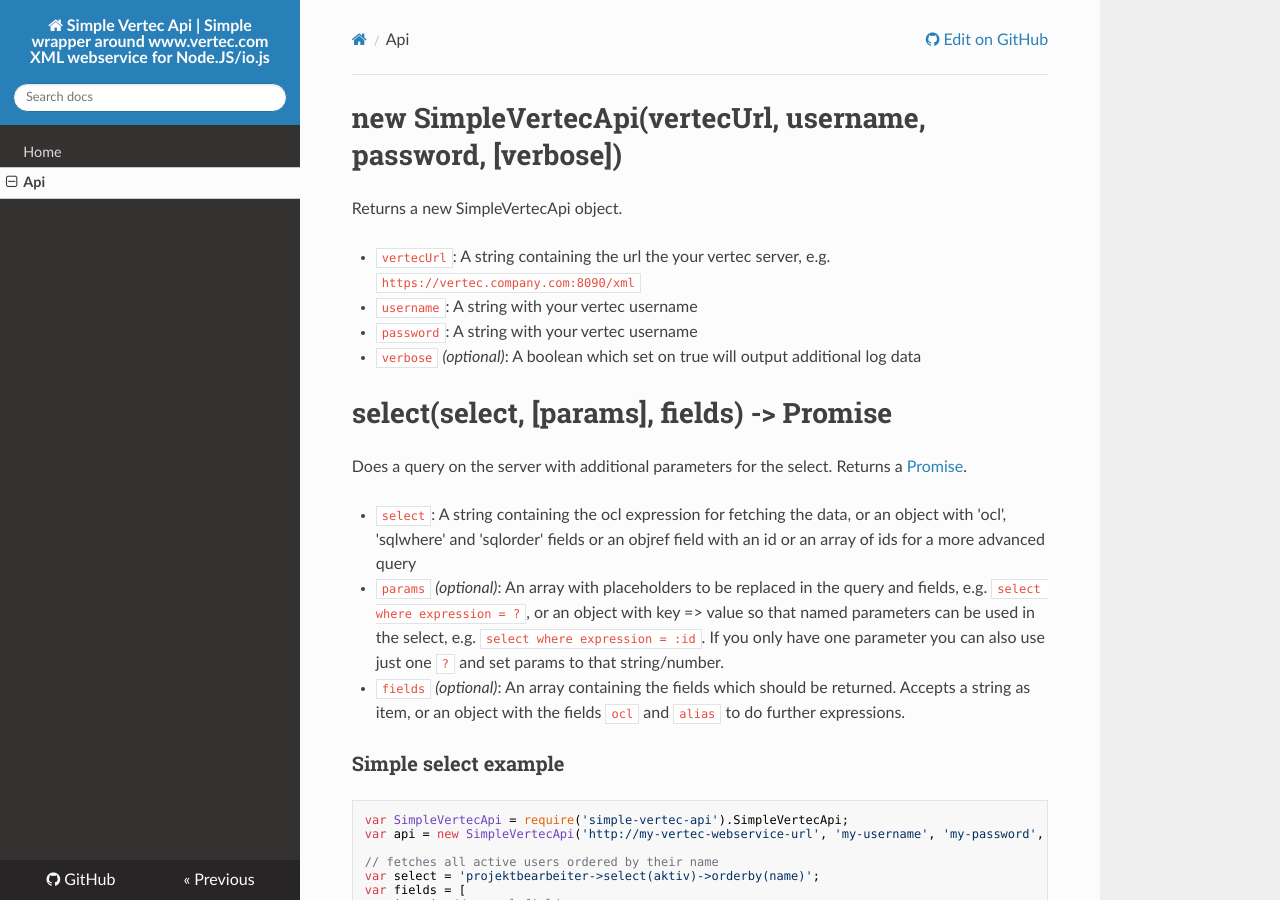
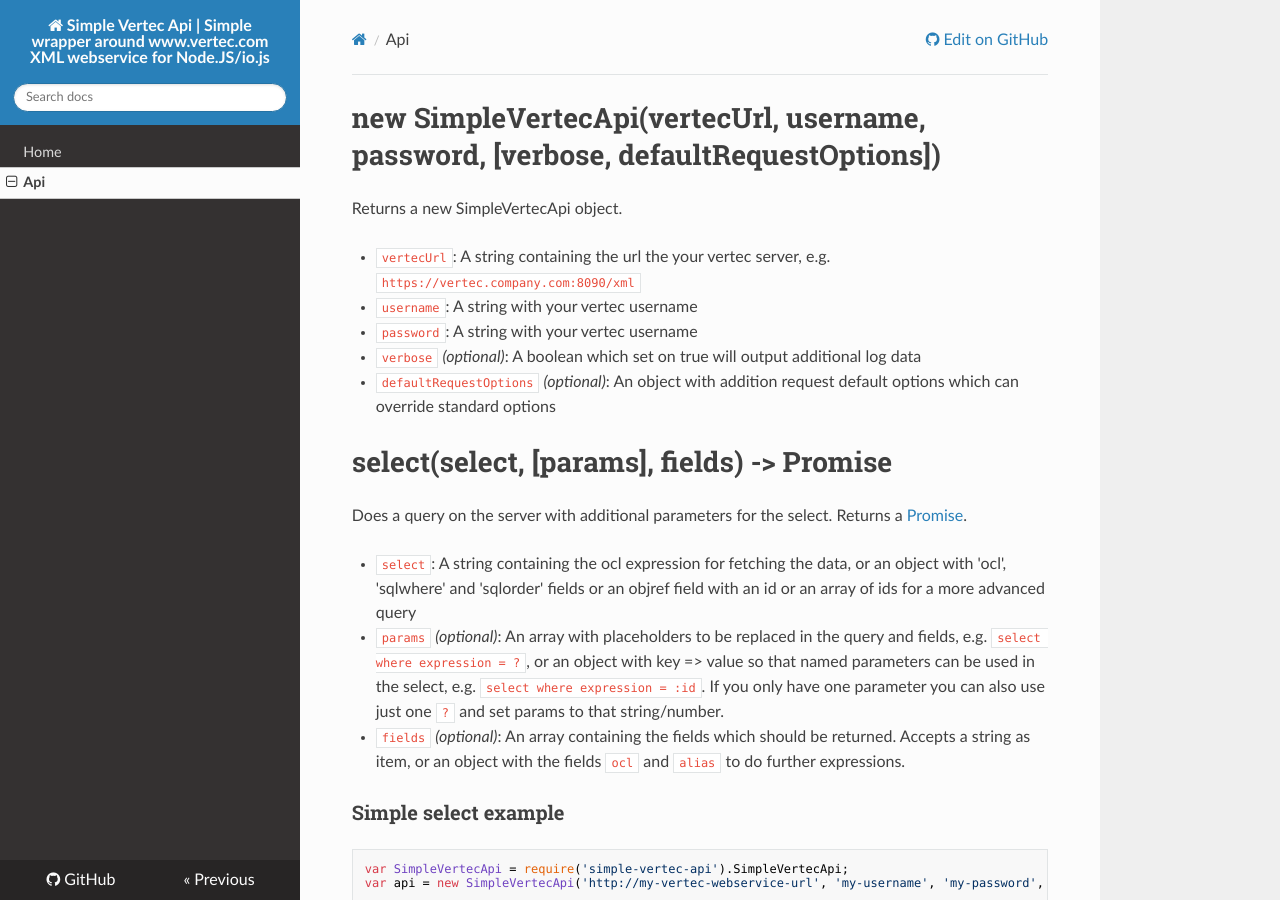
Before and after one commit to dimitri-koenig/simple-vertec-api, an MkDocs documentation site: the page built from docs/api.md, in a window 1280 px wide and 900 px high. Built offline with MkDocs 1.6.1, drawn with Linux system fonts in a browser that asks for light colours; nearby versions of some CDN libraries; old or Windows-style settings are respelled for this version of MkDocs.

Commit message:
Added defaultRequestOptions as construtor option to api doc (#73)

```diff
--- a/docs/api.md
+++ b/docs/api.md
@@ -1,4 +1,4 @@
-# new SimpleVertecApi(vertecUrl, username, password, [verbose])
+# new SimpleVertecApi(vertecUrl, username, password, [verbose, defaultRequestOptions])
 
 Returns a new SimpleVertecApi object.
 
@@ -6,6 +6,7 @@
 * `username`: A string with your vertec username
 * `password`: A string with your vertec username
 * `verbose` *(optional)*: A boolean which set on true will output additional log data
+* `defaultRequestOptions` *(optional)*: An object with addition request default options which can override standard options
 
 # select(select, [params], fields) -> Promise
 
```
